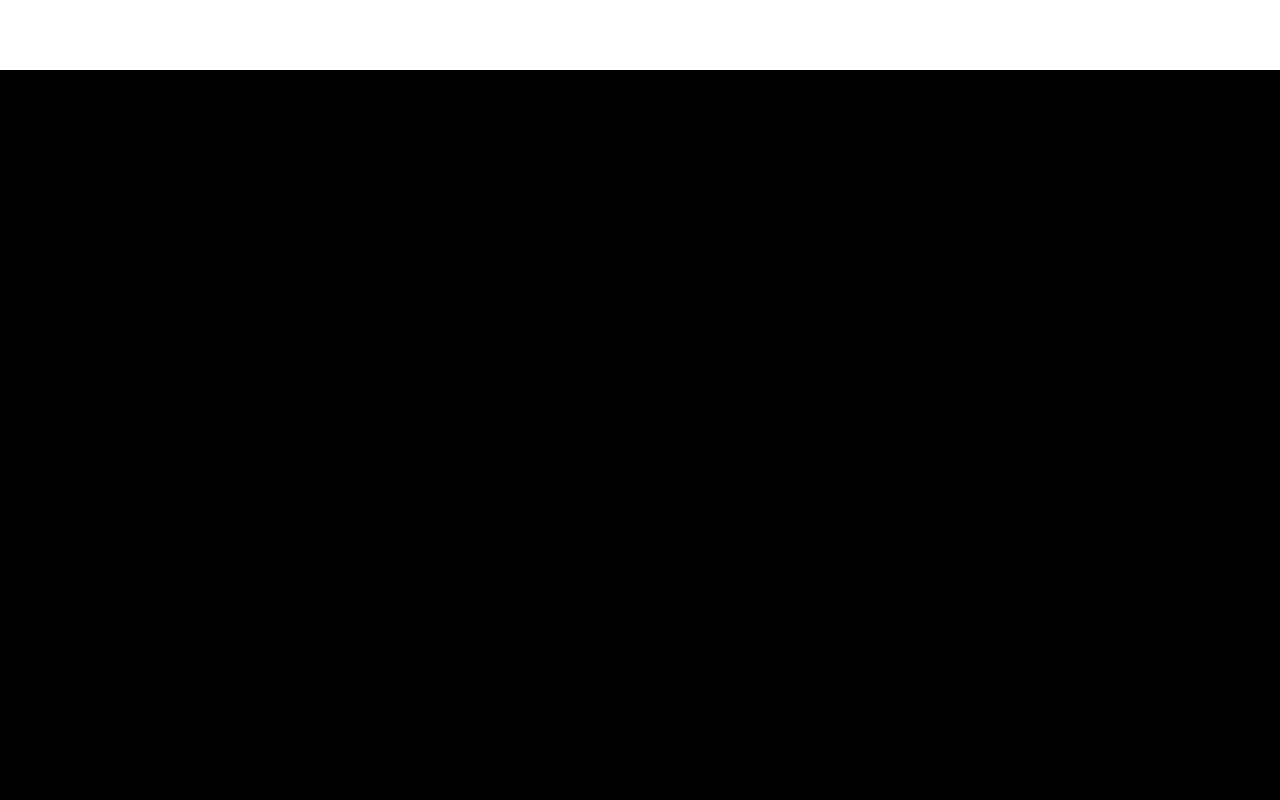
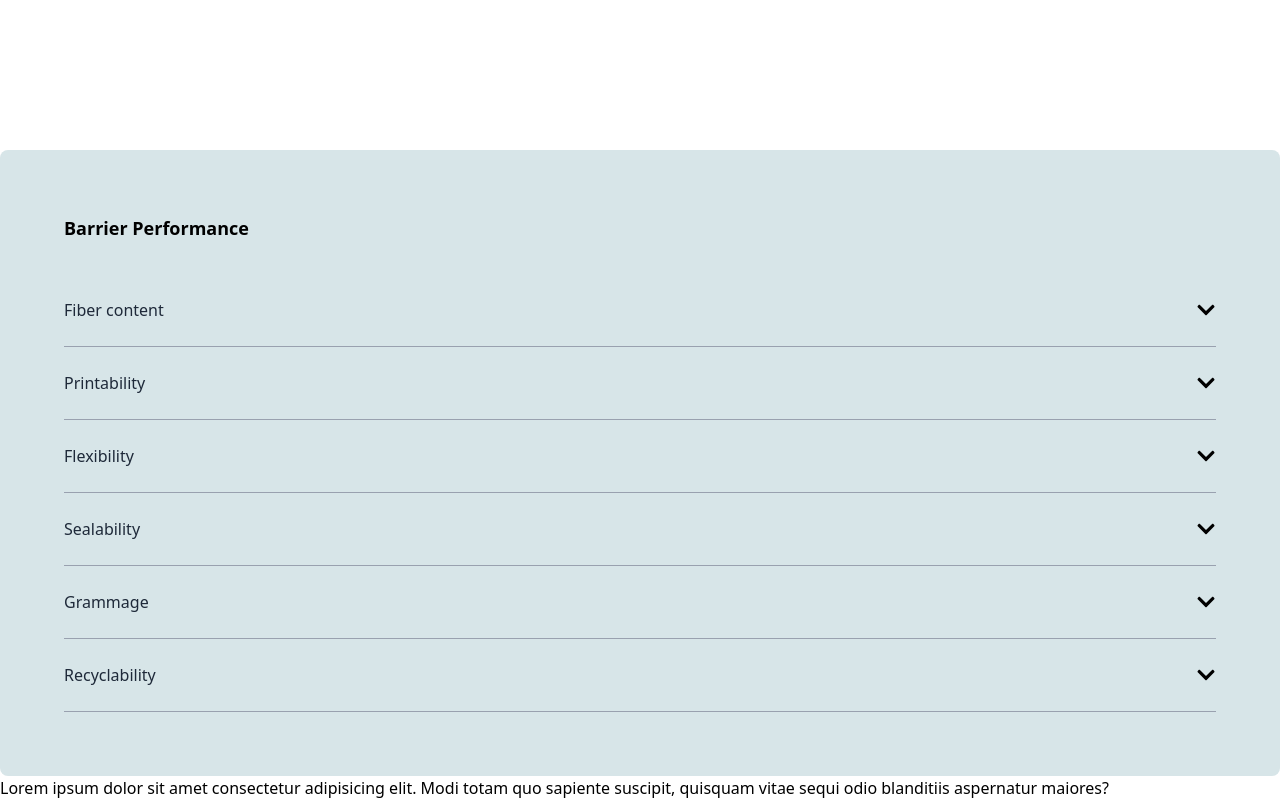
Before and after one commit to rafikul-shaikh/next.js-project, a Next.js app: page / in a window 1280 px wide. Shown: the part 1530-2330 px from the top of the page. Before the commit the page ends 1600 px from the top, so only its background shows below. Built offline with nearby package versions, Linux system fonts and the light colour scheme.

Commit message:
project is in progress

```diff
--- a/package.json
+++ b/package.json
@@ -11,7 +11,8 @@
   "dependencies": {
     "next": "16.1.6",
     "react": "19.2.3",
-    "react-dom": "19.2.3"
+    "react-dom": "19.2.3",
+    "react-icons": "^5.5.0"
   },
   "devDependencies": {
     "@tailwindcss/postcss": "^4",
--- a/src/app/layout.js
+++ b/src/app/layout.js
@@ -5,8 +5,9 @@ import Hero from "@/components/Hero";
 export default function RootLayout({ children }) {
   return (
     <html lang="en">
-      <body className="bg-black">
+      <body className="bg-white">
         <Navbar />
+
         {children}
       </body>
     </html>
--- a/src/app/page.js
+++ b/src/app/page.js
@@ -1,12 +1,16 @@
 import Image from "next/image";
 import Hero from "@/components/Hero";
 import ProductCart from "@/components/ProductCart";
+import Footer from "@/components/Footer";
+import Specifications from "@/components/Specification";
 
 export default function Home() {
    return (
     <>
       <Hero />
       <ProductCart/>
+      <Specifications/>
+      <Footer/>
     </>
   );
 }
--- /dev/null
+++ b/src/components/Footer.jsx
@@ -0,0 +1,17 @@
+import React from "react";
+
+const Footer = () => {
+  return (
+    <div className="w-full h-3xl">
+      <div>
+        <div>
+          Lorem ipsum dolor sit amet consectetur adipisicing elit. Modi totam
+          quo sapiente suscipit, quisquam vitae sequi odio blanditiis aspernatur
+          maiores?
+        </div>
+      </div>
+    </div>
+  );
+};
+
+export default Footer;
--- a/src/components/specification.jsx
+++ b/src/components/specification.jsx
@@ -1,7 +1,63 @@
-import React from "react";
+"use client";
+import { useState } from "react";
+import { FaChevronDown, FaChevronUp } from "react-icons/fa";
 
-const specification = () => {
-  return <div>specification</div>;
-};
+export default function Specification() {
+  const data = [
+    {
+      title: "Fiber content",
+      value: "85-95%, highest on the marke",
+    },
+    {
+      title: "Printability",
+      value: "100% compatible with flexographic, gravure and digital printing",
+    },
+    {
+      title: "Flexibility",
+      value:
+        "Excellent machinability on Horizontal and Vertical Form-Fill-Seal (FFS) packing lines with no compromise on speed, maintaining barrier performance post forming",
+    },
+    {
+      title: "Sealability",
+      value:
+        "Excellent sealability; available in both heat-seal and cold-seal versions",
+    },
+    {
+      title: "Grammage",
+      value: "Ranging from 50 to 70 gsm",
+    },
+    {
+      title: "Recyclability",
+      value: "100% curbside recyclable in standard paper recycling streams",
+    },
+  ];
 
-export default specification;
+  const [open, setOpen] = useState(null);
+
+  return (
+    <section className="bg-[#d7e5e8] px-16 py-16 rounded-lg max-w-full mt-20">
+      {/* Header */}
+      <h2 className="text-lg font-semibold mb-8">Barrier Performance</h2>
+
+      {data.map((item, index) => (
+        <div key={index} className="border-b border-gray-400">
+          {/* Title Row */}
+          <div
+            className="flex justify-between items-center py-6 cursor-pointer"
+            onClick={() => setOpen(open === index ? null : index)}
+          >
+            <p className="text-gray-800">{item.title}</p>
+            <span className="text-xl">
+              {open === index ? <FaChevronUp /> : <FaChevronDown />}
+            </span>
+          </div>
+
+          {/* Dropdown Content */}
+          {open === index && (
+            <div className="pb-6 text-gray-600 text-sm">{item.value}</div>
+          )}
+        </div>
+      ))}
+    </section>
+  );
+}
```
Also changed, not shown: 1 other file (tests, documents, lock files or other folders).
